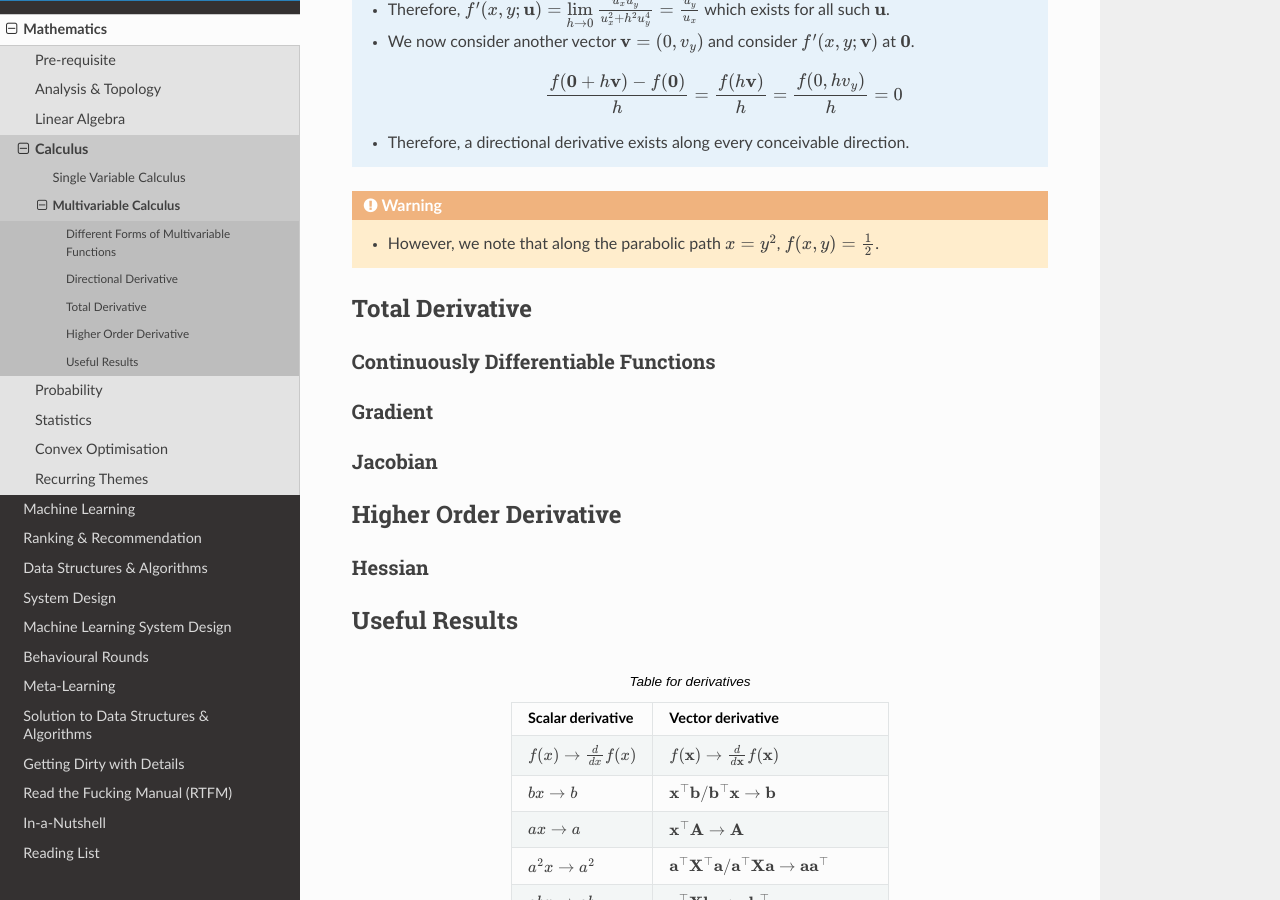
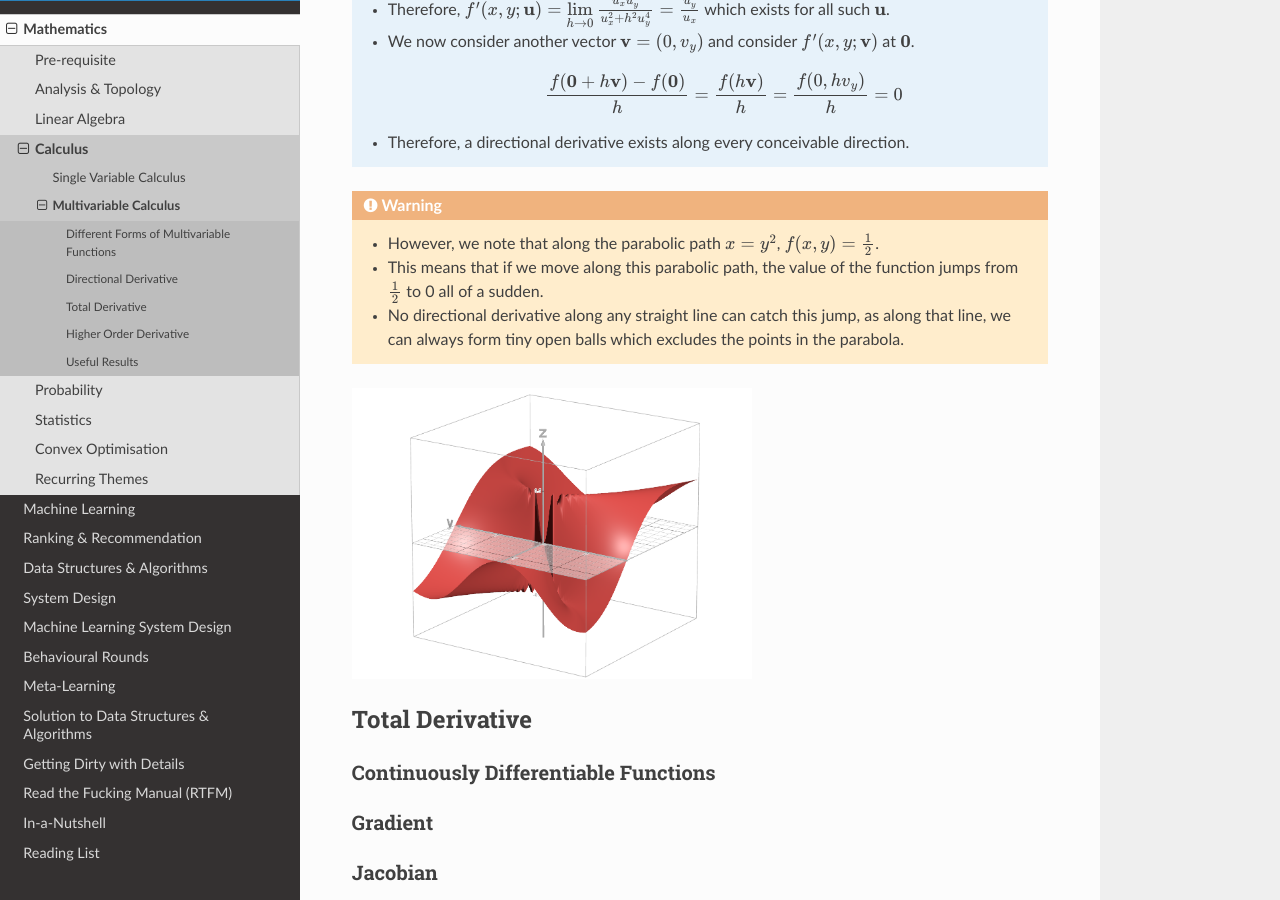
Before and after one commit to uselesstechjunks/leetcode, a Sphinx documentation site: the page built from docs/source/math/calc3/multi.rst, in a window 1280 px wide and 900 px high, scrolled down 2621 px. Built offline with Sphinx 7.4.7 and the Read the Docs theme 2.0.0, drawn with Linux system fonts in a browser that asks for light colours.

Commit message:
Update multi.rst

```diff
--- a/docs/source/math/calc3/multi.rst
+++ b/docs/source/math/calc3/multi.rst
@@ -79,6 +79,11 @@ Example
 
 .. warning::
 	* However, we note that along the parabolic path :math:`x=y^2`, :math:`f(x,y)=\frac{1}{2}`.
+	* This means that if we move along this parabolic path, the value of the function jumps from :math:`\frac{1}{2}` to 0 all of a sudden.
+	* No directional derivative along any straight line can catch this jump, as along that line, we can always form tiny open balls which excludes the points in the parabola.
+
+.. image:: ../../img/2.png
+  :width: 400
 
 **********************************************************
 Total Derivative
```
